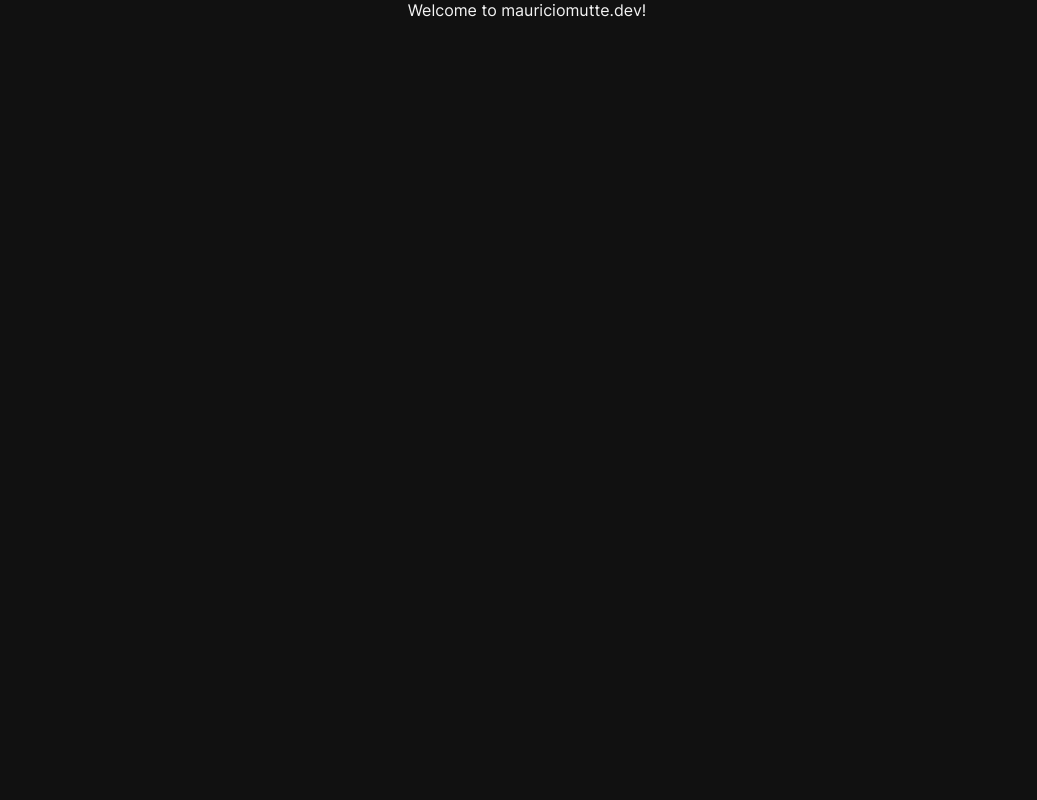
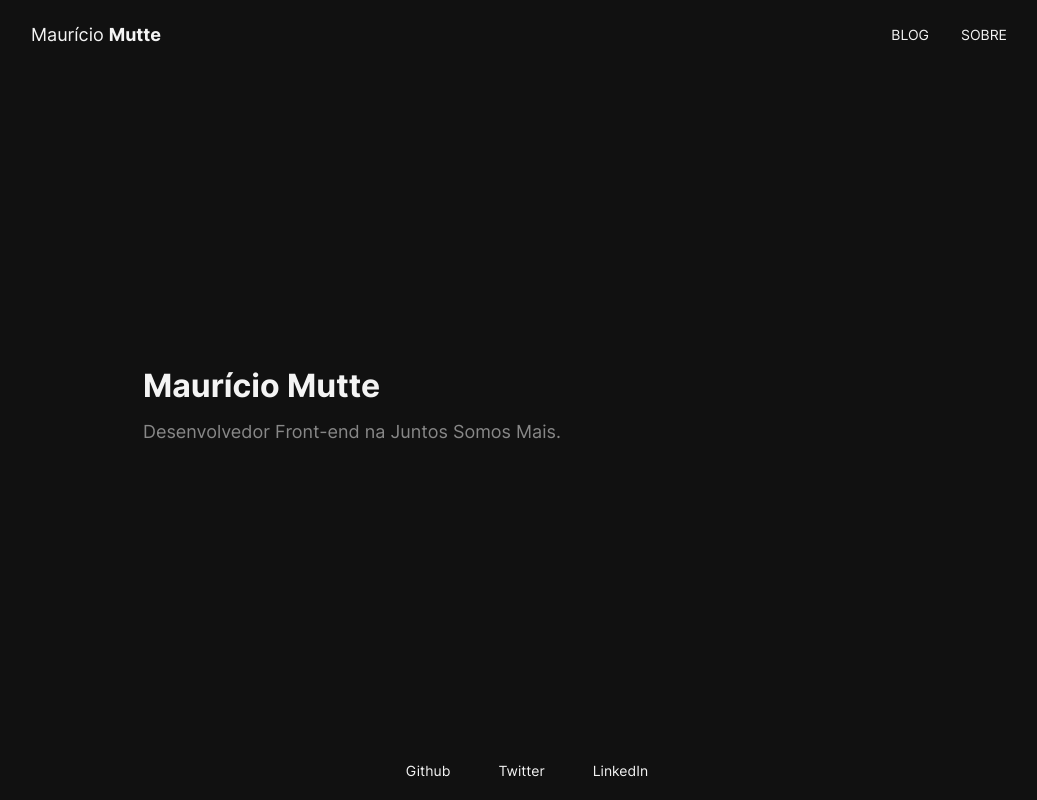
Before and after one commit to angelapo7777/mauriciomutte, a Next.js app: page / in a window 1280 px wide. Shown: the whole page, without its empty margins (113-1150 px from the left). Built offline with nearby package versions, Linux system fonts and the light colour scheme.

Commit message:
feat(pages): add Home styles

```diff
--- a/src/pages/index.js
+++ b/src/pages/index.js
@@ -1,5 +1,17 @@
+import Main from '../layouts/Main'
+import styles from '../styles/Home.module.css'
+
 function HomePage() {
-  return <div>Welcome to mauriciomutte.dev!</div>;
+  return (
+    <div className={styles.home__wrapper}>
+      <h1 className={styles.home__title}>Maurício Mutte</h1>
+      <p className={styles.home__description}>
+        Desenvolvedor Front-end na Juntos Somos Mais.
+      </p>
+    </div>
+  )
 }
 
-export default HomePage;
+HomePage.Layout = Main
+
+export default HomePage
--- /dev/null
+++ b/src/styles/Home.module.css
@@ -0,0 +1,15 @@
+.home__wrapper {
+  min-height: 100%;
+  align-self: center;
+  padding: 0 16px;
+}
+
+.home__title {
+  margin: 0 0 16px;
+}
+
+.home__description {
+  color: var(--secondaryColor);
+  margin: 0;
+  font-size: 18px;
+}
```
